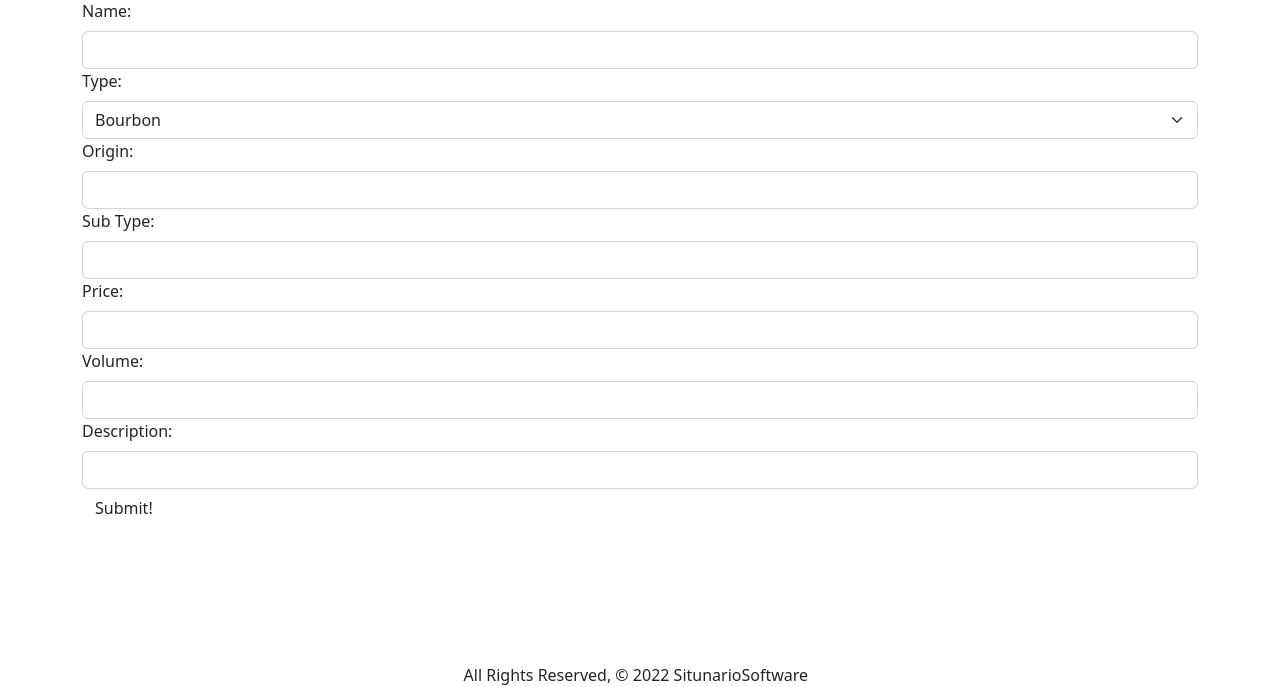
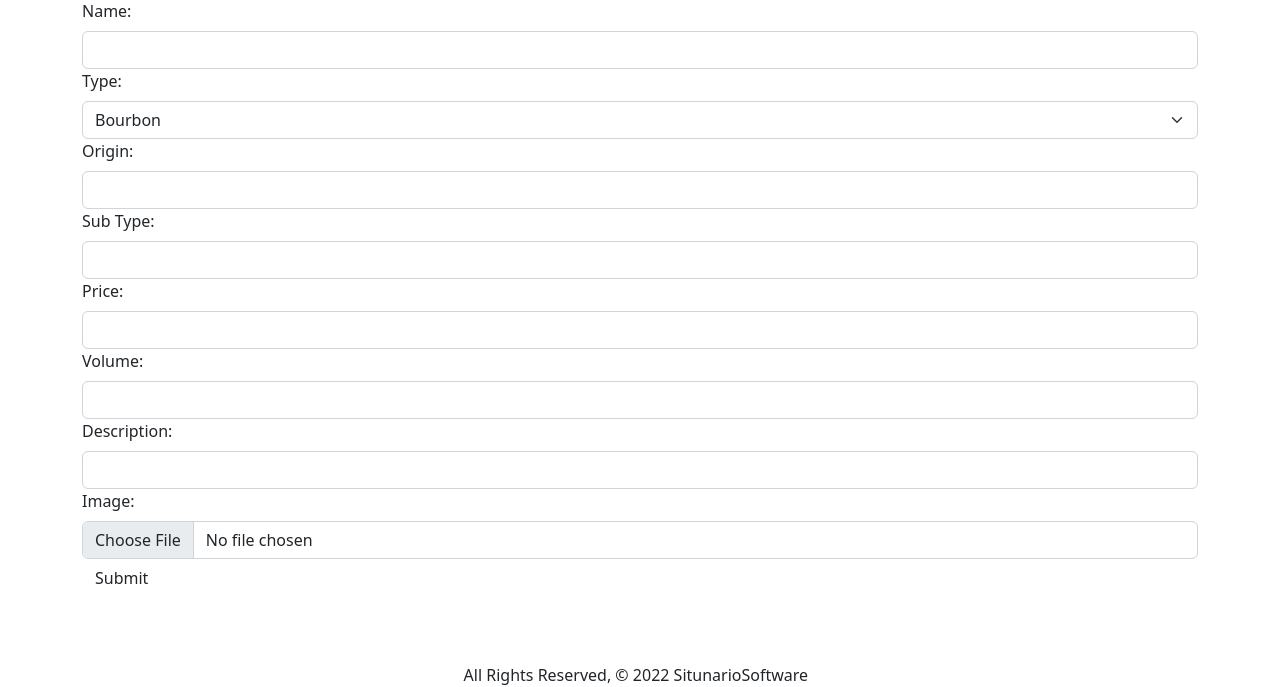
Before and after one commit to matthewTiberio/GA-ScotchCollector, a Django app: page /whiskey/create/ in a window 1280 px wide. Shown: the part 113-800 px from the top of the page. Run offline with Django 4.2, Linux system fonts and the light colour scheme; the visitor is signed in with stand-in values (Sample User, id 1).

Commit message:
Add Photo to Whiskey model and S3 upload

```diff
--- a/whiskeycollector/main_app/models.py
+++ b/whiskeycollector/main_app/models.py
@@ -25,6 +25,7 @@ class Whiskey(models.Model):
     volume = models.CharField(max_length=25)
     description = models.TextField(max_length=1000)
     user = models.ForeignKey(User, on_delete=models.CASCADE)
+    image_url = models.CharField(max_length=200)
 
     def __str__(self):
         return self.name
--- a/whiskeycollector/main_app/templates/main_app/create.html
+++ b/whiskeycollector/main_app/templates/main_app/create.html
@@ -1,7 +1,11 @@
 {% extends 'base.html' %} {% block content %}
 <h1>Add Whiskey</h1>
 <!-- Leaving the action empty makes the form post to the same url used to display it -->
-<form action="{% url 'whiskey_add' %}" method="POST">
+<form
+  action="{% url 'whiskey_add' %}"
+  method="POST"
+  enctype="multipart/form-data"
+>
   {% csrf_token %}
   <label for="name" class="form-label">Name:</label>
   <input type="text" name="name" class="form-control" />
@@ -21,6 +25,8 @@
   <input type="text" name="volume" class="form-control" />
   <label for="description" class="form-label">Description:</label>
   <input type="text" name="description" class="form-control" />
-  <input type="submit" value="Submit!" class="btn" />
+  <label for="description" class="form-label">Image:</label>
+  <input type="file" name="photo-file" class="form-control" />
+  <input type="submit" value="Submit" class="btn" />
 </form>
 {% endblock %}
--- a/whiskeycollector/main_app/templates/registration/signup.html
+++ b/whiskeycollector/main_app/templates/registration/signup.html
@@ -8,7 +8,7 @@
 
 <form method="post" action="{% url 'signup' %}">
   {% csrf_token %} {{ form.as_p }}
-  <input type="submit" class="btn" value="login" />
+  <input type="submit" class="btn" value="signup" />
 </form>
 
 {% endblock %}
--- a/whiskeycollector/main_app/views.py
+++ b/whiskeycollector/main_app/views.py
@@ -6,6 +6,11 @@ from django.contrib.auth import login
 from django.contrib.auth.forms import UserCreationForm
 from django.contrib.auth.decorators import login_required
 from django.contrib.auth.mixins import LoginRequiredMixin
+import uuid
+import boto3
+
+S3_BASE_URL = 'https://s3-us-west-2.amazonaws.com/'
+BUCKET = 'whiskeycollectorapp'
 
 class WhiskeyDelete(LoginRequiredMixin, DeleteView):
     model = Whiskey
@@ -46,7 +51,17 @@ def whiskey_add(request):
     price = data["price"]
     volume = data["volume"]
     description = data["description"]
-    w = Whiskey(name=name, type_id=type_id, origin=origin, subType=subType, price=price, volume=volume, description=description, user=request.user)
+    photo_file = request.FILES.get('photo-file', None)
+    if photo_file:
+        s3 = boto3.client('s3')
+        key = uuid.uuid4().hex[:6] + photo_file.name[photo_file.name.rfind('.'):]
+        try:
+            s3.upload_fileobj(photo_file, BUCKET, key)
+            image_url = f"{S3_BASE_URL}{BUCKET}/{key}"
+        except Exception as e:
+            print('An error occurred uploading file to S3')
+            print(e)
+    w = Whiskey(name=name, type_id=type_id, origin=origin, subType=subType, price=price, volume=volume, description=description, user=request.user, image_url=image_url)
     w.save()
     return redirect('index')
 
```
Also changed, not shown: whiskeycollector/main_app/migrations/0003_whiskey_image_url.py (added).
